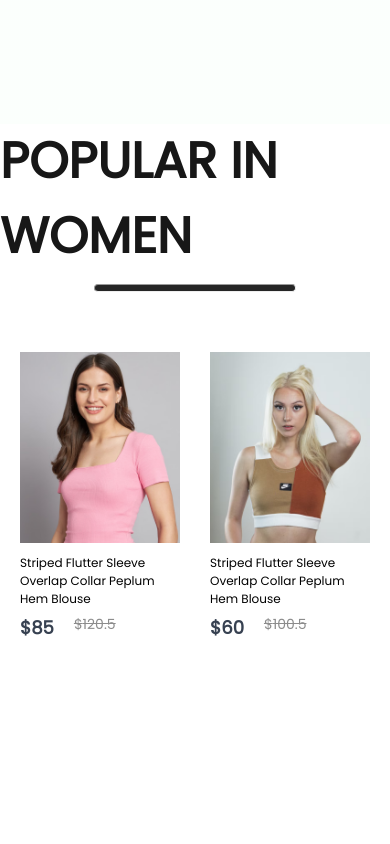
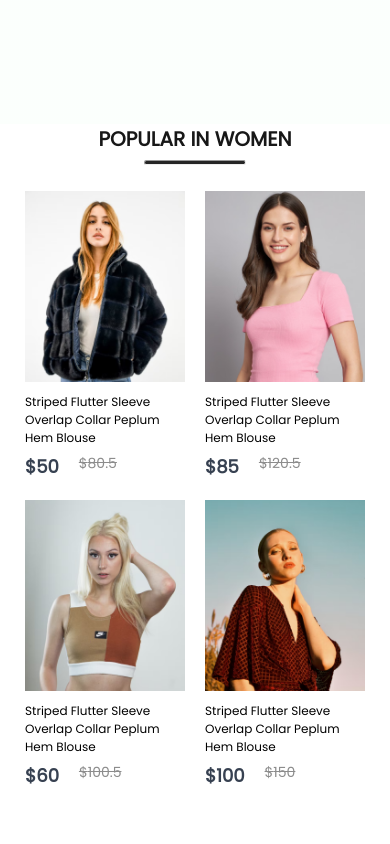
Before and after one commit to harsh-singh10/E-Commerce, a React (Vite) app: page / in a window 390 px wide. Shown: the part 780-1624 px from the top of the page. Built offline with nearby package versions, Linux system fonts and the light colour scheme.

Commit message:
added media quary for popular  section

```diff
--- a/src/Components/Popular/Popular.css
+++ b/src/Components/Popular/Popular.css
@@ -1,4 +1,4 @@
-.popular{
+.popular {
     display: flex;
     flex-direction: column;
     align-items: center;
@@ -6,21 +6,93 @@
     height: 90vh;
 }
 
-.popular h1{
+.popular h1 {
     color: #171717;
     font-size: 50px;
     font-weight: 600;
 }
 
-.popular hr{
+.popular hr {
     width: 200px;
     height: 6px;
     border-radius: 10px;
     background: #252525;
 }
 
-.popular-item{
+.popular-item {
     margin-top: 50px;
     display: flex;
     gap: 30px;
 }
+
+@media(max-width:1280px) {
+    .popular {
+        height: 70vh;
+    }
+
+    .popular h1 {
+        font-size: 40px;
+    }
+
+    .popular hr {
+
+        height: 4px;
+        width: 160px;
+    }
+
+    .popular-item {
+        gap: 20px;
+        margin-top: 30px;
+    }
+}
+@media(max-width:1024px) {
+    .popular {
+        height: 60vh;
+    }
+
+    .popular h1 {
+        font-size: 30px;
+    }
+
+    .popular hr {
+
+        height: 3px;
+        width: 120px;
+    }
+
+    .popular-item {
+        gap: 15px;
+        margin-top: 20px;
+    }
+}
+@media(max-width:800px) {
+    .popular {
+        height: 50vh;
+        gap: 6px;
+    }
+
+    .popular h1 {
+        font-size: 20px;
+    }
+
+    .popular hr {
+        width: 100px;
+    }
+
+    .popular-item {
+        gap: 5px;
+
+    }
+}
+@media(max-width:500px) {
+    .popular {
+        height: 90vh;
+        gap: 6px;
+    }
+ .popular-item{
+    display: grid;
+    grid-template-columns: 1fr 1fr;
+    gap: 20px;
+ }
+
+}
```
